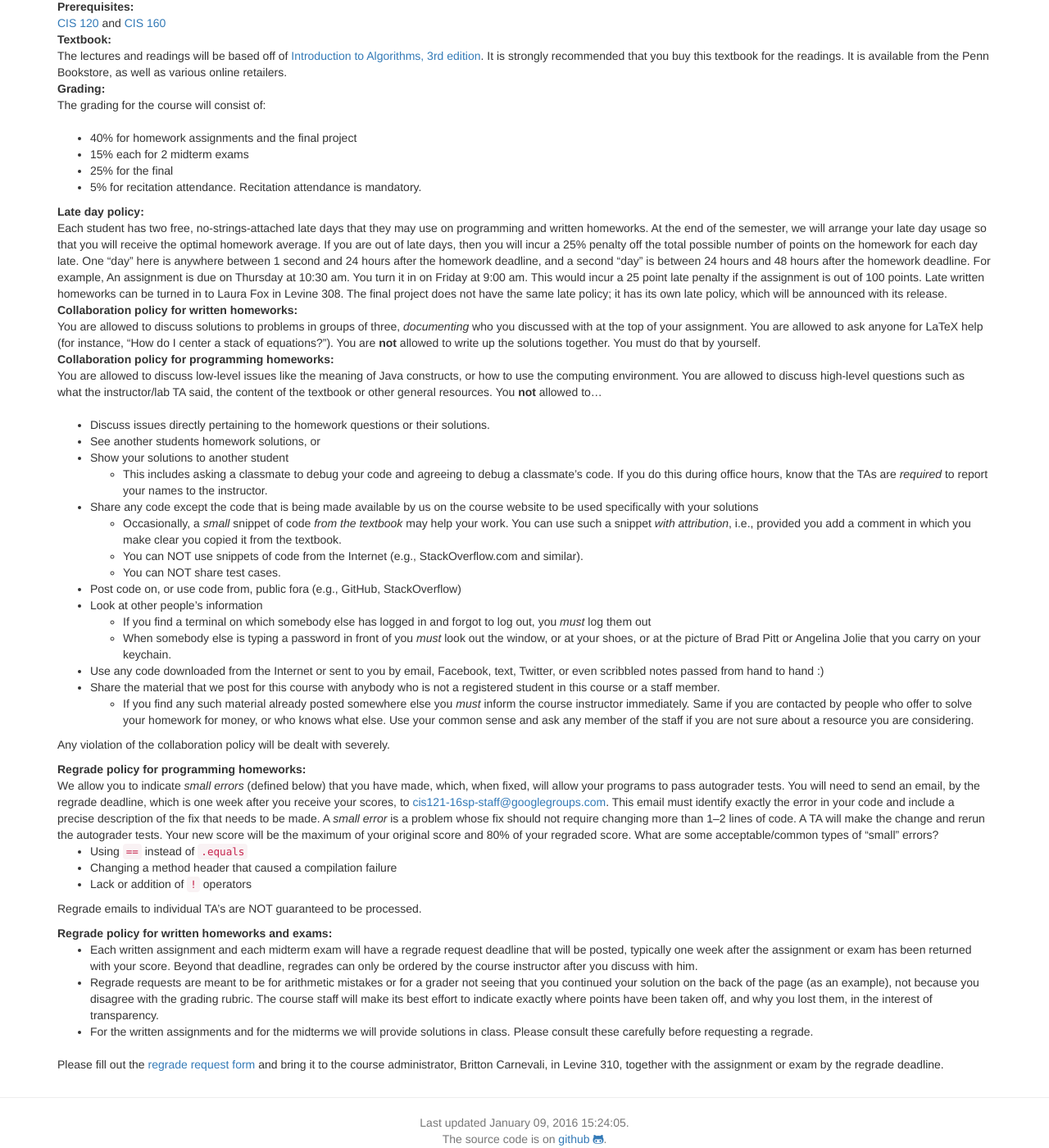
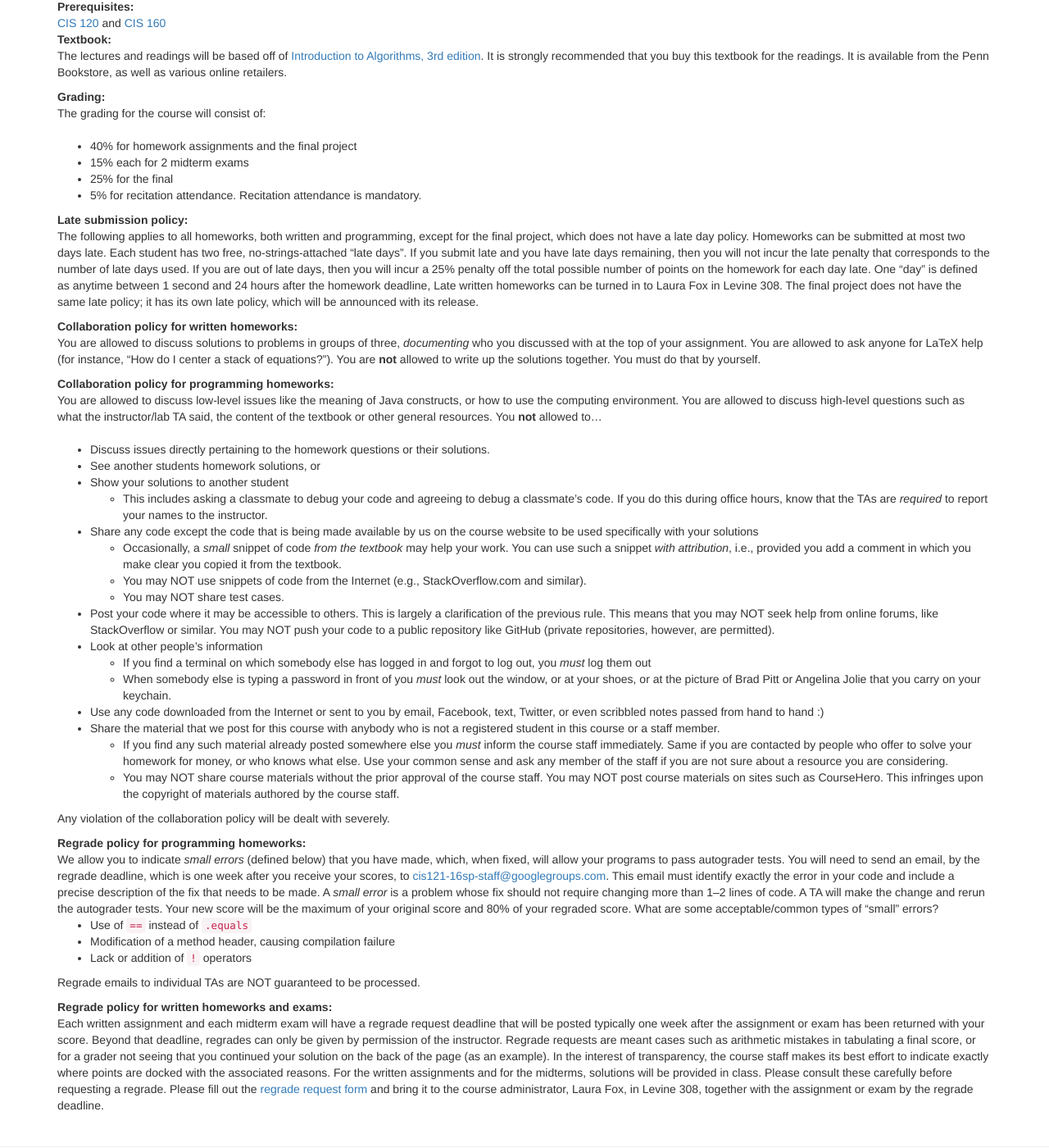
Before and after one commit to vikramkh/course-website-16fa, a Jekyll site: the page built from index.md, in a window 1280 px wide and 1400 px high, scrolled down 273 px. Shown: the whole window at 82% size. Built offline with Jekyll 4.4.1, drawn with Linux system fonts in a browser that asks for light colours; nearby versions of some CDN libraries; some of the changed text lies outside the part shown.

Commit message:
Fix late day policy and wording of other policies

```diff
--- a/index.md
+++ b/index.md
@@ -11,7 +11,7 @@ Instructor:
 : [Rajiv Gandhi](mailto:rajivg100@gmail.com)
 
 Teaching Assistants:
-: [Course Staff](staff.html)
+: [Course staff](staff.html)
 
 Discussion Forum:
 : [Piazza](https://piazza.com/upenn/spring2016/cis121/)
@@ -23,11 +23,13 @@ Prerequisites:
 : [CIS 120](http://www.seas.upenn.edu/~cis120/) and [CIS 160](http://www.thepigeonholeprinciple.com)
 
 Textbook:
+
 : The lectures and readings will be based off of
 [Introduction to Algorithms, 3rd edition](http://www.amazon.com/Introduction-Algorithms-3rd-Thomas-Cormen/dp/0262033844/).
 It is strongly recommended that you buy this textbook for the readings. It is available from the Penn Bookstore, as well as various online retailers.
 
 Grading:
+
 : The grading for the course will consist of:
 
 * 40% for homework assignments and the final project
@@ -35,22 +37,22 @@ Grading:
 * 25% for the final
 * 5% for recitation attendance. Recitation attendance is mandatory.
 
-Late day policy:
-: Each student has two free, no-strings-attached late days that they may use on
-programming and written homeworks. At the end of the semester, we will arrange
-your late day usage so that you will receive the optimal homework average. If
-you are out of late days, then you will incur a 25% penalty off the
-total possible number of points on the homework for
-each day late. One "day" here is anywhere between 1 second and 24 hours after
-the homework deadline, and a second "day" is between 24 hours and 48 hours after
-the homework deadline. For example, An assignment is due on Thursday at 10:30 am.
-You turn it in on Friday at 9:00 am. This would incur a 25 point late penalty
-if the assignment is out of 100 points.
-Late written homeworks can be turned in to Laura Fox
-in Levine 308. The final project does not have the same late policy;
-it has its own late policy, which will be announced with its release.
+Late submission policy:
+
+: The following applies to all homeworks, both written and programming, except
+for the final project, which does not have a late day policy. Homeworks can be
+submitted at most two days late. Each student has two free, no-strings-attached
+"late days". If you submit late and you have late days remaining, then you will
+not incur the late penalty that corresponds to the number of late days used. If
+you are out of late days, then you will incur a 25% penalty off the total
+possible number of points on the homework for each day late. One "day" is
+defined as anytime between 1 second and 24 hours after the homework deadline,
+Late written homeworks can be turned in to Laura Fox in Levine 308. The final
+project does not have the same late policy; it has its own late policy, which
+will be announced with its release.
 
 Collaboration policy for written homeworks:
+
 : You are allowed to discuss solutions to problems in groups of three,
 *documenting* who you discussed with at the top of your assignment. You are
 allowed to ask anyone for LaTeX help (for instance, "How do I center a stack of
@@ -58,6 +60,7 @@ equations?"). You are **not** allowed to write up the solutions together. You
 must do that by yourself.
 
 Collaboration policy for programming homeworks:
+
 : You are allowed to discuss low-level issues like the meaning of Java
  constructs, or how to use the computing environment. You are allowed to discuss
  high-level questions such as what the instructor/lab TA said, the content of
@@ -77,11 +80,14 @@ Collaboration policy for programming homeworks:
         your work. You can use such a snippet *with attribution*, i.e.,
         provided you add a comment in which you make clear you copied it
         from the textbook.
-    -   You can NOT use snippets of code from the Internet (e.g.,
+    -   You may NOT use snippets of code from the Internet (e.g.,
         StackOverflow.com and similar).
-    -   You can NOT share test cases.
--   Post code on, or use code from, public fora (e.g., GitHub,
-    StackOverflow)
+    -   You may NOT share test cases.
+-   Post your code where it may be accessible to others. This is largely a
+    clarification of the previous rule. This means that you may NOT seek help
+    from online forums, like StackOverflow or similar. You may NOT push your
+    code to a public repository like GitHub (private repositories, however, are
+    permitted).
 -   Look at other people’s information
     -   If you find a terminal on which somebody else has logged in and
         forgot to log out, you *must* log them out
@@ -94,11 +100,15 @@ Collaboration policy for programming homeworks:
 -   Share the material that we post for this course with anybody who is
     not a registered student in this course or a staff member.
     -   If you find any such material already posted somewhere else you
-        *must* inform the course instructor immediately. Same if you are
+        *must* inform the course staff immediately. Same if you are
         contacted by people who offer to solve your homework for money,
         or who knows what else. Use your common sense and ask any member
         of the staff if you are not sure about a resource you are
         considering.
+    -   You may NOT share course materials without the prior approval of the
+        course staff. You may NOT post course materials on sites such as
+        CourseHero. This infringes upon the copyright of materials authored by
+        the course staff.
 
 Any violation of the collaboration policy will be dealt with severely.
 
@@ -115,19 +125,25 @@ Regrade policy for programming homeworks:
     will be the maximum of your original score and 80% of your regraded score.
     What are some acceptable/common types of "small" errors?
 
-    - Using `==` instead of `.equals`
-    - Changing a method header that caused a compilation failure
+    - Use of `==` instead of `.equals`
+    - Modification of a method header, causing compilation failure
     - Lack or addition of `!` operators
 
-    Regrade emails to individual TA's are NOT guaranteed to be processed.
+    Regrade emails to individual TAs are NOT guaranteed to be processed.
+
 
 Regrade policy for written homeworks and exams:
-:
-    - Each written assignment and each midterm exam will have a regrade request deadline that will be posted, typically one week after the assignment or exam has been returned with your score. Beyond that deadline, regrades can only be ordered by the course instructor after you discuss with him.
-    - Regrade requests are meant to be for arithmetic mistakes or for a grader not seeing that you continued your solution on the back of the page (as an example), not because you disagree with the grading rubric. The course staff will make its best effort to indicate exactly where points have been taken off, and why you lost them, in the interest of transparency.
-    - For the written assignments and for the midterms we will provide solutions in class. Please consult these carefully before requesting a regrade.
 
-Please fill out the
-[regrade request form](content/hws/regrade_request_15fa.pdf) and bring it to the
-course administrator, Britton Carnevali, in Levine 310, together with the
-assignment or exam by the regrade deadline.
+: Each written assignment and each midterm exam will have a regrade request
+deadline that will be posted typically one week after the assignment or exam has
+been returned with your score. Beyond that deadline, regrades can only be given
+by permission of the instructor. Regrade requests are meant cases such as
+arithmetic mistakes in tabulating a final score, or for a grader not seeing that
+you continued your solution on the back of the page (as an example). In the
+interest of transparency, the course staff makes its best effort to indicate
+exactly where points are docked with the associated reasons. For the written
+assignments and for the midterms, solutions will be provided in class. Please
+consult these carefully before requesting a regrade. Please fill out the
+[regrade request form](content/hws/regrade_request_16sp.pdf) and bring it to the
+course administrator, Laura Fox, in Levine 308, together with the assignment or
+exam by the regrade deadline.
```
